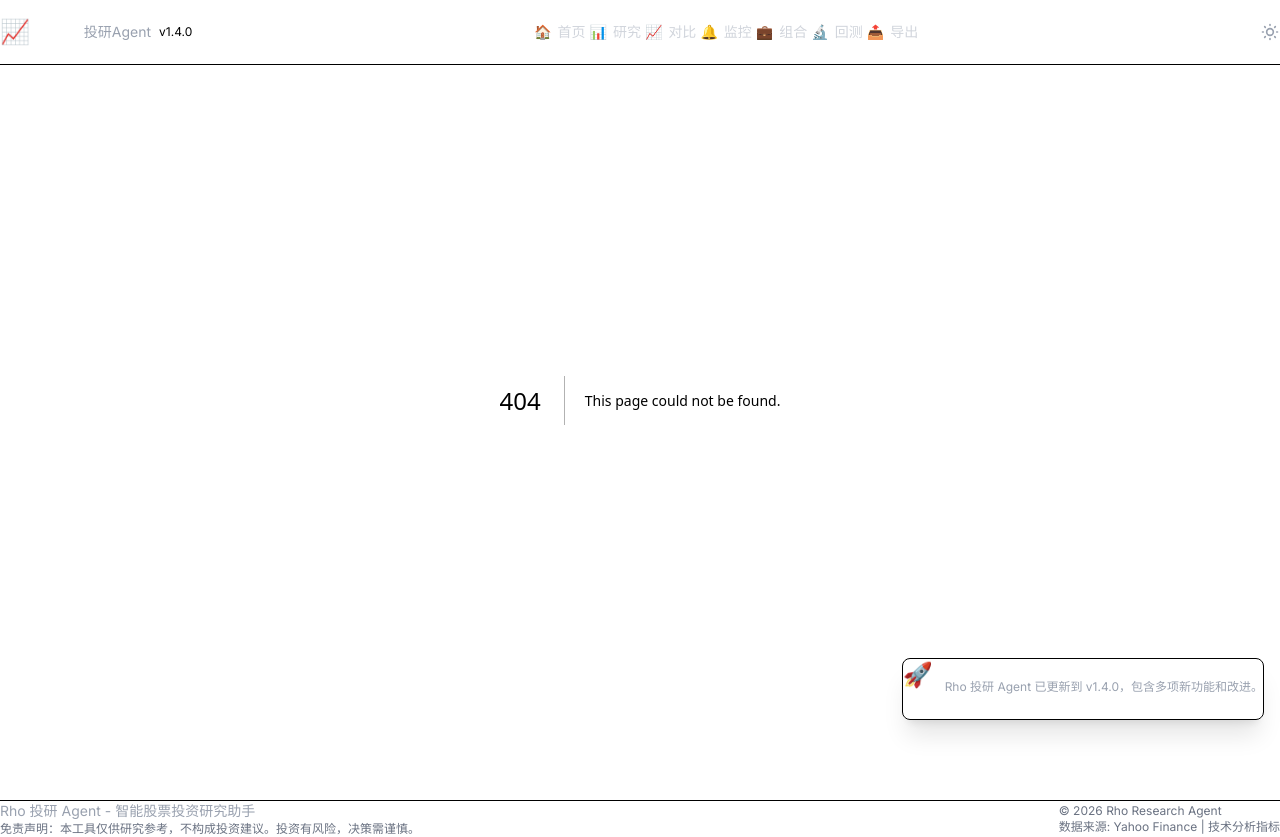
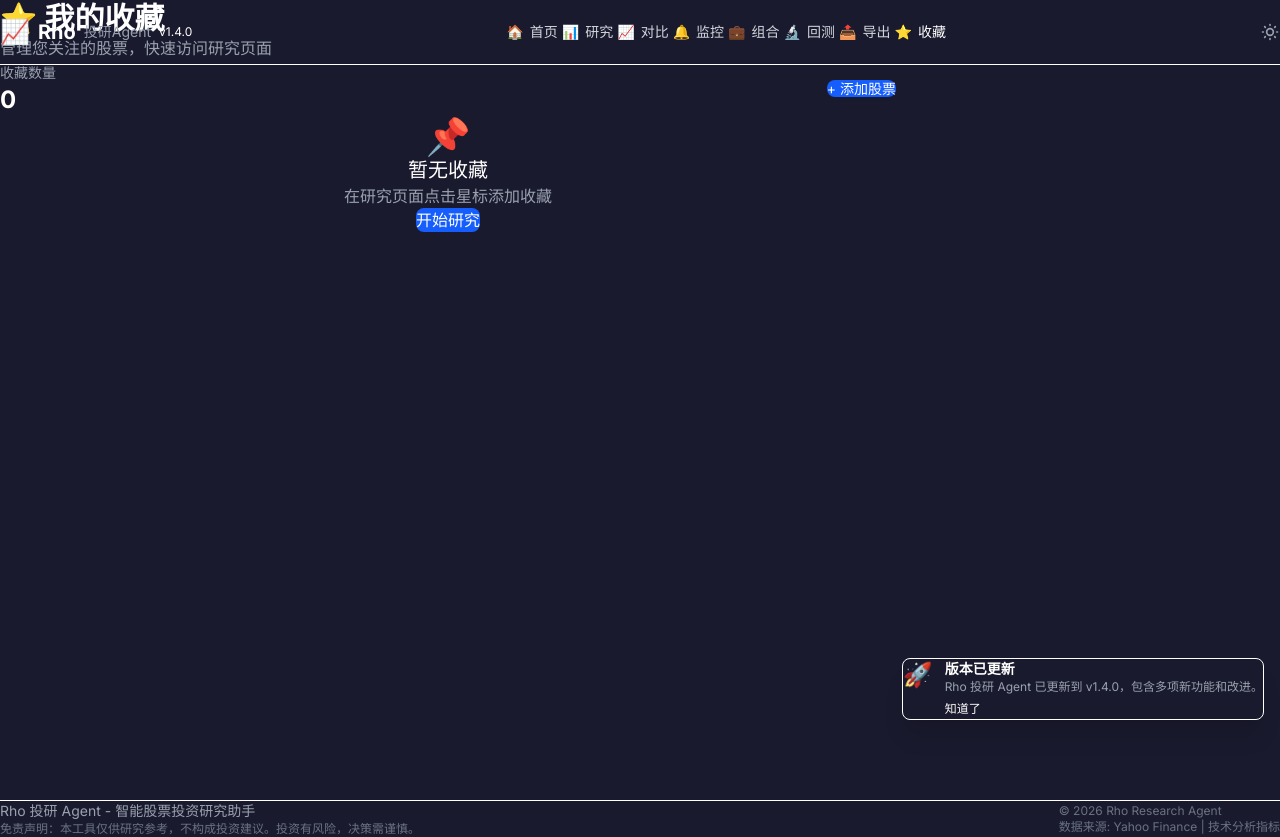
Before and after one commit to Xues-idiot/investment-research-agent, a Next.js app in the folder frontend/: page /favorites in a window 1280 px wide. Before the commit this address had no page. Built offline with nearby package versions, Linux system fonts and the light colour scheme.

Commit message:
feat(新功能): 添加收藏夹页面
- 新增 /favorites 收藏夹管理页面
- 显示所有收藏股票，支持快速研究/对比
- 添加到首页功能列表
- 添加到导航栏

基于已有的 useFavorites hook 实现

```diff
--- /dev/null
+++ b/frontend/src/app/favorites/page.tsx
@@ -0,0 +1,126 @@
+'use client';
+
+import { motion } from 'framer-motion';
+import Link from 'next/link';
+import { useFavorites, FavoriteStock } from '@/hooks/useFavorites';
+
+export default function FavoritesPage() {
+  const { favorites, removeFavorite } = useFavorites();
+
+  const formatDate = (isoString: string) => {
+    const date = new Date(isoString);
+    return date.toLocaleDateString('zh-CN', {
+      year: 'numeric',
+      month: 'short',
+      day: 'numeric',
+      hour: '2-digit',
+      minute: '2-digit',
+    });
+  };
+
+  return (
+    <div className="min-h-screen bg-background-500">
+      <div className="max-w-4xl mx-auto px-4 py-8">
+        {/* Header */}
+        <motion.div
+          initial={{ opacity: 0, y: 20 }}
+          animate={{ opacity: 1, y: 0 }}
+          className="mb-8"
+        >
+          <h1 className="text-3xl font-bold text-white mb-2">⭐ 我的收藏</h1>
+          <p className="text-gray-400">管理您关注的股票，快速访问研究页面</p>
+        </motion.div>
+
+        {/* Stats */}
+        <motion.div
+          initial={{ opacity: 0, y: 20 }}
+          animate={{ opacity: 1, y: 0 }}
+          transition={{ delay: 0.1 }}
+          className="mb-8"
+        >
+          <div className="bg-background-600 rounded-lg p-4 flex items-center justify-between">
+            <div>
+              <span className="text-gray-400 text-sm">收藏数量</span>
+              <p className="text-2xl font-bold text-white">{favorites.length}</p>
+            </div>
+            <div className="text-right">
+              <Link
+                href="/research"
+                className="px-4 py-2 bg-blue-600 hover:bg-blue-700 text-white rounded-lg transition-colors text-sm"
+              >
+                + 添加股票
+              </Link>
+            </div>
+          </div>
+        </motion.div>
+
+        {/* Favorites List */}
+        <motion.div
+          initial={{ opacity: 0, y: 20 }}
+          animate={{ opacity: 1, y: 0 }}
+          transition={{ delay: 0.2 }}
+          className="space-y-3"
+        >
+          {favorites.length === 0 ? (
+            <div className="bg-background-600 rounded-lg p-12 text-center">
+              <div className="text-4xl mb-4">📌</div>
+              <h3 className="text-xl font-medium text-white mb-2">暂无收藏</h3>
+              <p className="text-gray-400 mb-4">在研究页面点击星标添加收藏</p>
+              <Link
+                href="/research"
+                className="inline-block px-6 py-2 bg-blue-600 hover:bg-blue-700 text-white rounded-lg transition-colors"
+              >
+                开始研究
+              </Link>
+            </div>
+          ) : (
+            favorites.map((stock: FavoriteStock, index: number) => (
+              <motion.div
+                key={stock.code}
+                initial={{ opacity: 0, x: -20 }}
+                animate={{ opacity: 1, x: 0 }}
+                transition={{ delay: index * 0.05 }}
+                className="bg-background-600 rounded-lg p-4 flex items-center justify-between hover:bg-background-500 transition-colors group"
+              >
+                <div className="flex items-center gap-4">
+                  <div className="w-12 h-12 rounded-full bg-gradient-to-br from-blue-500 to-cyan-500 flex items-center justify-center text-white font-bold text-lg">
+                    {stock.code.slice(0, 2)}
+                  </div>
+                  <div>
+                    <div className="flex items-center gap-2">
+                      <h3 className="text-white font-medium">{stock.name}</h3>
+                      <span className="text-gray-500 text-sm">{stock.code}</span>
+                    </div>
+                    <p className="text-gray-400 text-sm">
+                      添加于 {formatDate(stock.addedAt)}
+                    </p>
+                  </div>
+                </div>
+                <div className="flex items-center gap-2">
+                  <Link
+                    href={`/research?code=${stock.code}`}
+                    className="px-4 py-2 bg-blue-600/20 hover:bg-blue-600 text-blue-400 hover:text-white rounded-lg transition-colors text-sm"
+                  >
+                    研究
+                  </Link>
+                  <Link
+                    href={`/compare?codes=${stock.code}`}
+                    className="px-4 py-2 bg-emerald-600/20 hover:bg-emerald-600 text-emerald-400 hover:text-white rounded-lg transition-colors text-sm"
+                  >
+                    对比
+                  </Link>
+                  <button
+                    onClick={() => removeFavorite(stock.code)}
+                    className="px-4 py-2 bg-red-600/20 hover:bg-red-600 text-red-400 hover:text-white rounded-lg transition-colors text-sm"
+                  >
+                    移除
+                  </button>
+                </div>
+              </motion.div>
+            ))
+          )}
+        </motion.div>
+      </div>
+    </div>
+  );
+}
--- a/frontend/src/app/page.tsx
+++ b/frontend/src/app/page.tsx
@@ -55,6 +55,13 @@ const features = [
     title: '报告导出',
     description: '导出PDF、HTML格式投资报告，分享研究结果',
     color: 'from-indigo-500 to-blue-500',
+  },
+  {
+    href: '/favorites',
+    icon: '⭐',
+    title: '我的收藏',
+    description: '管理关注的股票，快速访问研究页面',
+    color: 'from-yellow-500 to-orange-500',
   },
 ];
 
--- a/frontend/src/components/Navbar.tsx
+++ b/frontend/src/components/Navbar.tsx
@@ -14,6 +14,7 @@ const navItems = [
   { href: '/portfolio', label: '组合', icon: '💼' },
   { href: '/backtest', label: '回测', icon: '🔬' },
   { href: '/exports', label: '导出', icon: '📤' },
+  { href: '/favorites', label: '收藏', icon: '⭐' },
 ];
 
 export default function Navbar() {
```
